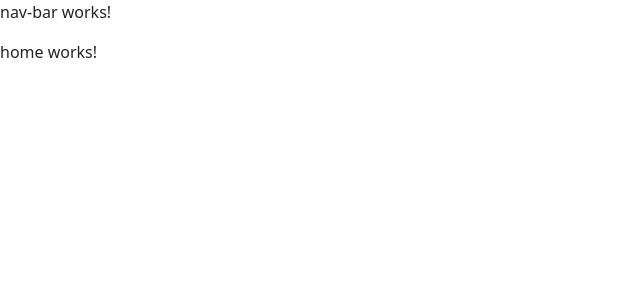
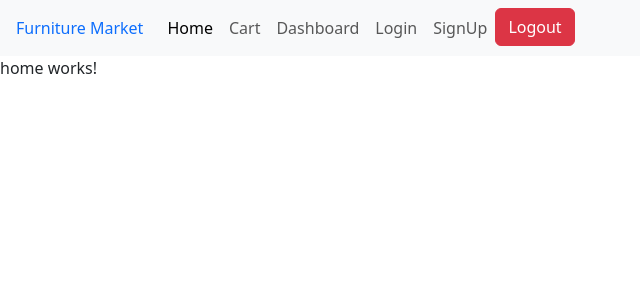
Before and after one commit to Ghoufran97Z/Ghufran_Porjects, an Angular app in the folder ProjectAngularFireBase/furniture-shopping-app/: page / in a window 1280 px wide. Shown: the top 300 px of the page, without its empty margins (0-640 px from the left). Built offline with nearby package versions, Linux system fonts and the light colour scheme.

Commit message:
finilize nav

```diff
--- a/ProjectAngularFireBase/furniture-shopping-app/src/app/app.component.html
+++ b/ProjectAngularFireBase/furniture-shopping-app/src/app/app.component.html
@@ -1,4 +1,4 @@
-<div class="nav">
+<div class="nav w-100">
   <app-nav-bar></app-nav-bar>
 </div>
 <div class="content-page">
--- a/ProjectAngularFireBase/furniture-shopping-app/src/app/components/nav-bar/nav-bar.component.html
+++ b/ProjectAngularFireBase/furniture-shopping-app/src/app/components/nav-bar/nav-bar.component.html
@@ -1 +1,45 @@
-<p>nav-bar works!</p>
+<nav class="navbar navbar-expand-lg navbar-light bg-light  w-100">
+    <a class="nav-link" routerLink="/"
+    >Furniture Market</a
+  >  <button
+    (click)="toggleNavBar()"
+    class="navbar-toggler"
+    type="button"
+    data-toggle="collapse"
+    data-target="#navbarSupportedContent"
+    aria-controls="navbarSupportedContent"
+    aria-expanded="false"
+    aria-label="Toggle navigation"
+  >
+    <span class="navbar-toggler-icon"></span>
+  </button>
+
+  <div
+    class="collapse navbar-collapse"
+    [class.show]="isOpen"
+    id="navbarSupportedContent"
+  >
+    <ul class="navbar-nav mr-auto">
+      <li class="nav-item active">
+        <a class="nav-link" routerLink="/" routerLinkActive="active" [routerLinkActiveOptions]="{exact: true}"
+          >Home</a
+        >
+      </li>
+      <li class="nav-item">
+        <a class="nav-link" routerLink="/cart" routerLinkActive="active">Cart</a>
+      </li>
+      <li class="nav-item">
+        <a class="nav-link" routerLink="/admin" routerLinkActive="active">Dashboard</a>
+      </li>
+      <li class="nav-item">
+        <a class="nav-link" routerLink="/login" routerLinkActive="active">Login</a>
+      </li>
+      <li class="nav-item">
+        <a class="nav-link" routerLink="/signup" routerLinkActive="active">SignUp</a>
+      </li>
+      <li class="nav-item">
+        <button class="btn btn-danger">Logout</button>
+      </li>
+    </ul>
+  </div>
+</nav>
--- a/ProjectAngularFireBase/furniture-shopping-app/src/app/components/nav-bar/nav-bar.component.ts
+++ b/ProjectAngularFireBase/furniture-shopping-app/src/app/components/nav-bar/nav-bar.component.ts
@@ -1,10 +1,15 @@
-import { Component } from '@angular/core';
+import { Component, OnInit } from '@angular/core';
 
 @Component({
   selector: 'app-nav-bar',
   templateUrl: './nav-bar.component.html',
-  styleUrls: ['./nav-bar.component.css']
+  styleUrls: ['./nav-bar.component.css'],
 })
-export class NavBarComponent {
-
+export class NavBarComponent implements OnInit {
+  isOpen:boolean =false;
+  constructor(){}
+  ngOnInit() {}
+  toggleNavBar(){
+    this.isOpen=!this.isOpen
+  }
 }
--- a/ProjectAngularFireBase/furniture-shopping-app/src/styles.css
+++ b/ProjectAngularFireBase/furniture-shopping-app/src/styles.css
@@ -1 +1,4 @@
 /* You can add global styles to this file, and also import other style files */
+app-nav-bar{
+    width: 100%;
+}
```
